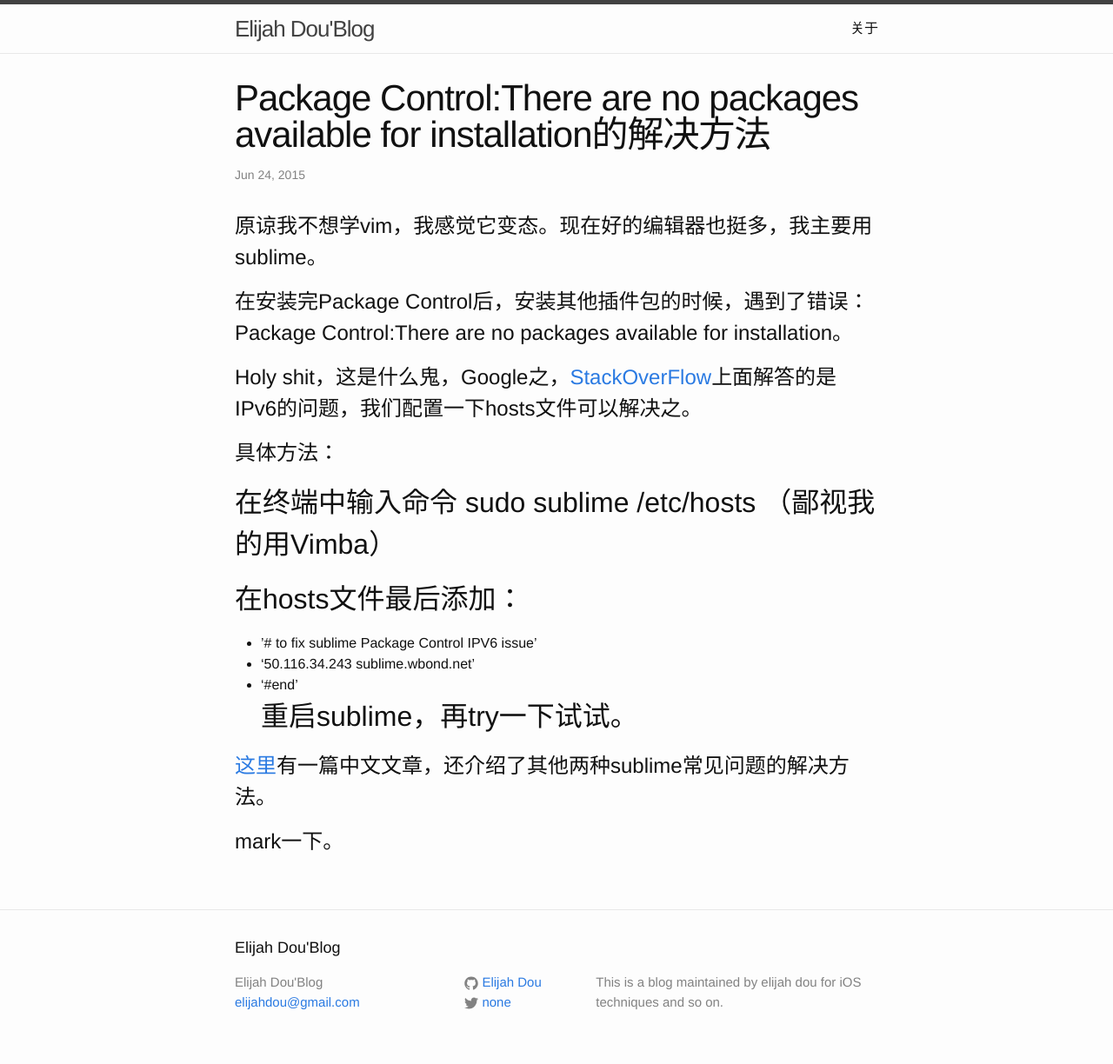
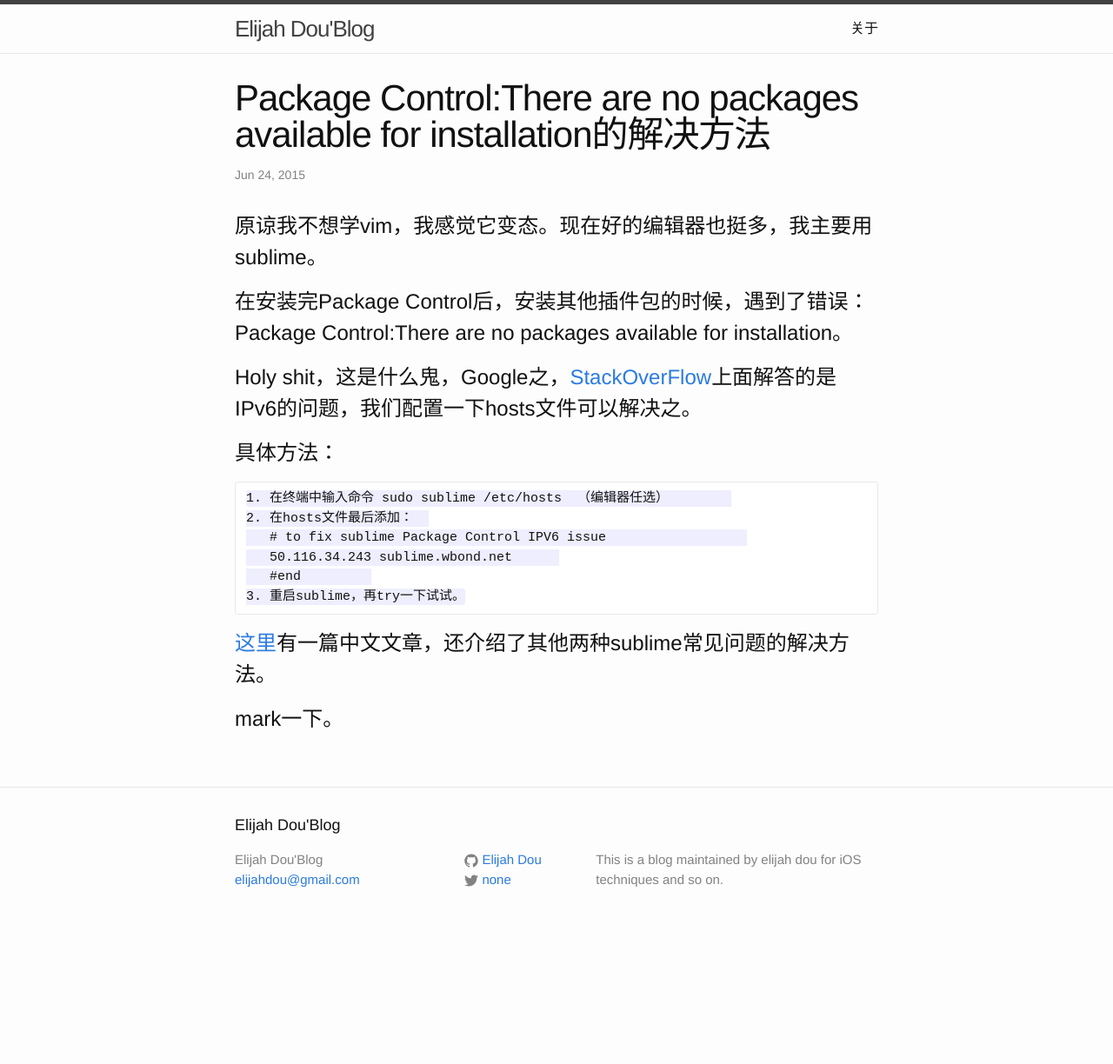
Before and after one commit to elijahDou/elijahDou.github.io, a Jekyll site: the page built from _posts/2015-06-24-Package-Control-no-packages-available-for-installation.markdown, in a window 1280 px wide. Shown: the whole page at 87% size. Built offline with Jekyll 4.4.1, drawn with Linux system fonts in a browser that asks for light colours; after the commit the page ends 1083 px from its top, so only the background shows below that.

Commit message:
modify package control format

```diff
--- a/_posts/2015-06-24-Package-Control-no-packages-available-for-installation.markdown
+++ b/_posts/2015-06-24-Package-Control-no-packages-available-for-installation.markdown
@@ -15,12 +15,12 @@
 
 
 # 具体方法：
-## 在终端中输入命令 sudo sublime /etc/hosts  （鄙视我的用Vimba）
-## 在hosts文件最后添加：
-- '# to fix sublime Package Control IPV6 issue'
-- '50.116.34.243 sublime.wbond.net'
-- '#end'
-## 重启sublime，再try一下试试。
+    1. 在终端中输入命令 sudo sublime /etc/hosts  （编辑器任选）
+    2. 在hosts文件最后添加：
+       # to fix sublime Package Control IPV6 issue
+       50.116.34.243 sublime.wbond.net
+       #end
+    3. 重启sublime，再try一下试试。
 
 
 # [这里](http://blog.csdn.net/freshlover/article/details/44261229)有一篇中文文章，还介绍了其他两种sublime常见问题的解决方法。
```
